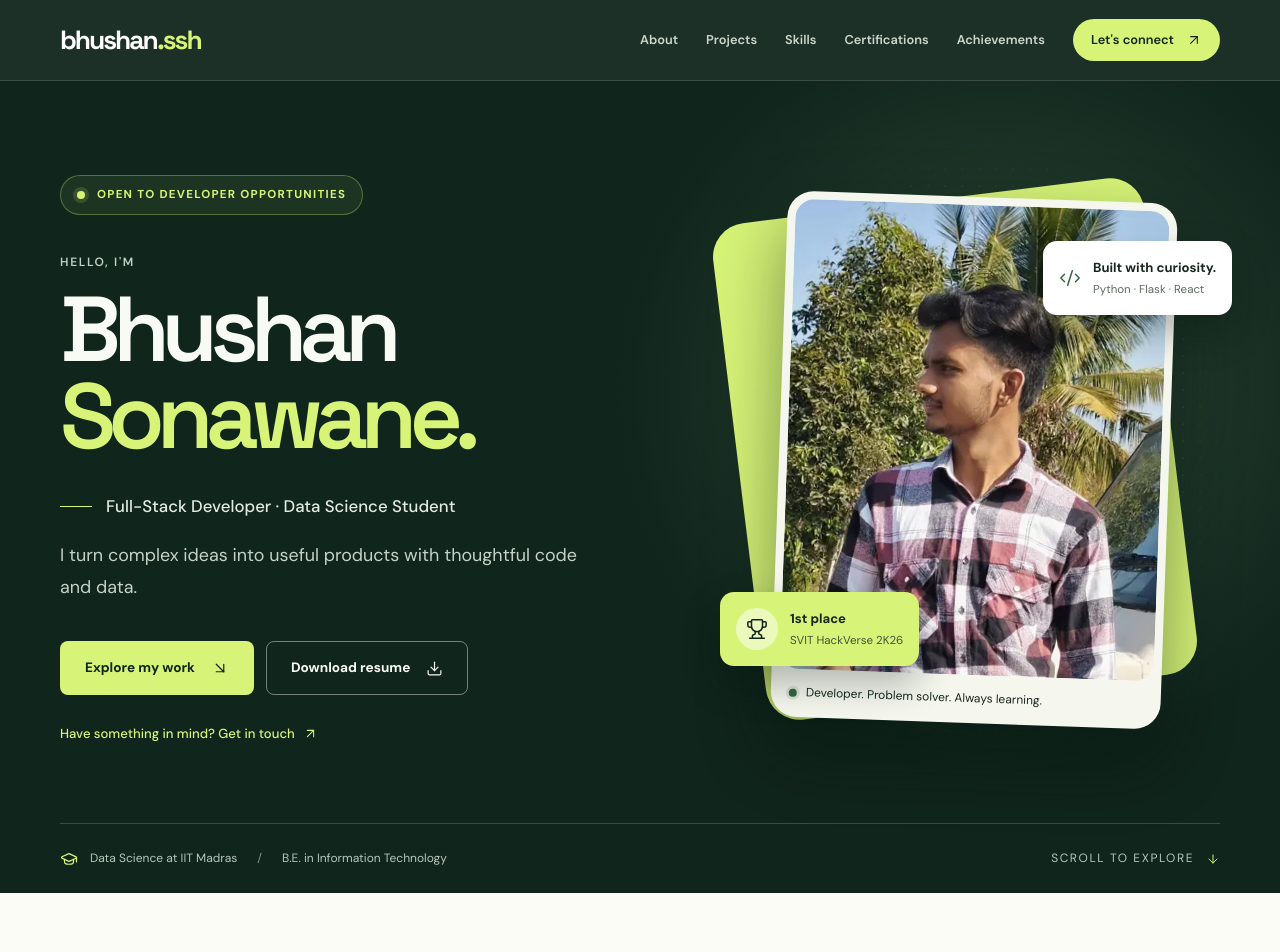
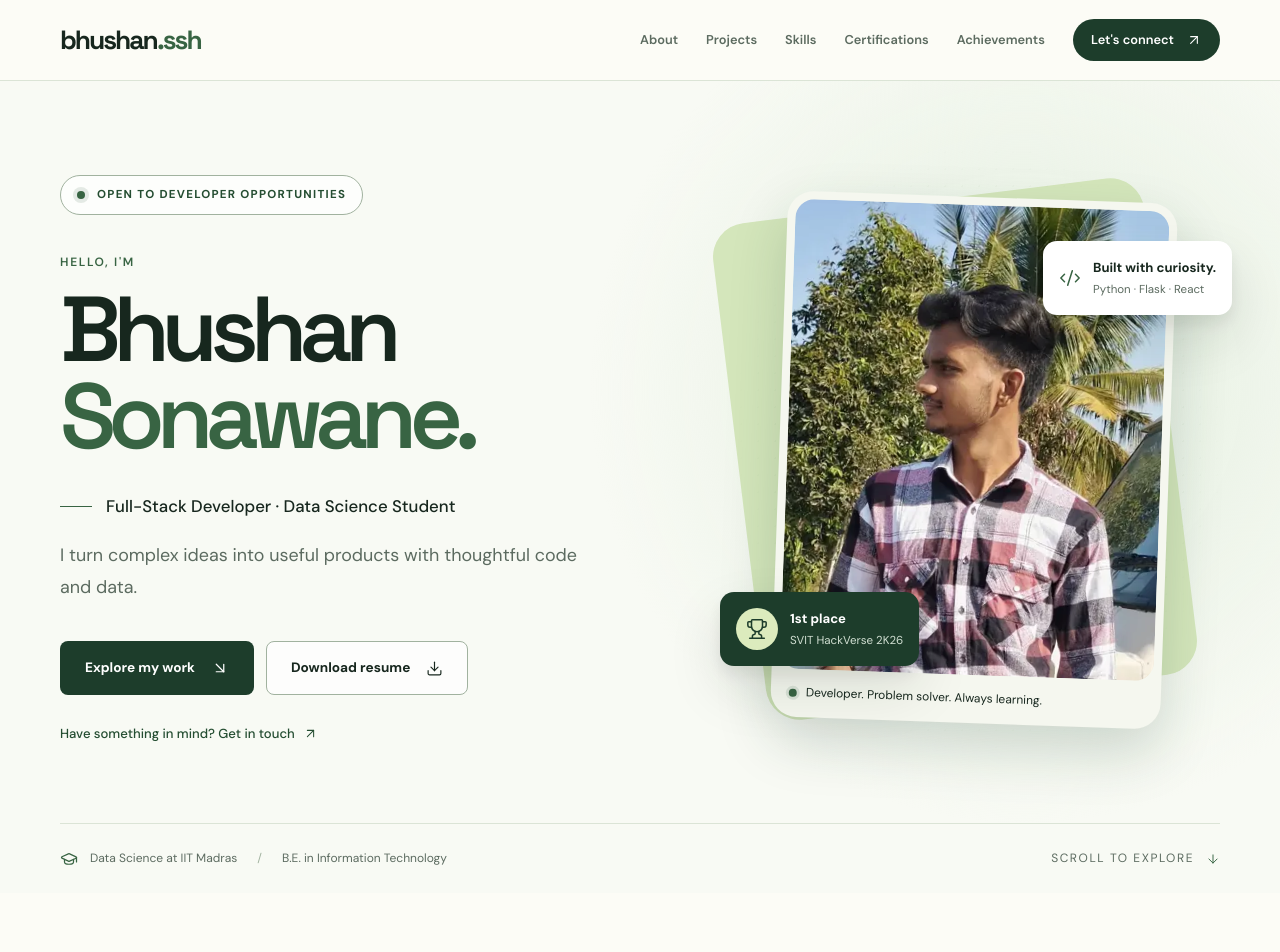
Before and after one commit to bhushan-ssh/Portfolio, a React (Vite) app: page / in a window 1280 px wide. Shown: the top 952 px of the page. Built offline with nearby package versions, Linux system fonts and the light colour scheme.

Commit message:
Theme reverse

```diff
--- a/index.html
+++ b/index.html
@@ -10,7 +10,7 @@
       name="description"
       content="Bhushan Sonawane — full-stack developer and IIT Madras Data Science student. Explore Python, Flask and machine learning projects, certifications, and internship opportunities."
     />
-    <meta name="theme-color" content="#10251c" />
+    <meta name="theme-color" content="#f8faf4" />
     <!-- Replace https://example.com with the final public portfolio URL. -->
     <link rel="canonical" href="https://example.com/" />
     <meta property="og:type" content="website" />
--- a/src/components/Footer.css
+++ b/src/components/Footer.css
@@ -1,11 +1,11 @@
 .footer {
   padding-block: 48px 28px;
-  background: var(--ink);
-  color: #f8fbf4;
-  border-top: 1px solid #ffffff2a;
+  background: var(--white);
+  color: var(--text);
+  border-top: 1px solid var(--border);
 }
 .footer .brand span {
-  color: var(--lime);
+  color: var(--accent);
 }
 .footer-top,
 .footer-bottom {
@@ -15,18 +15,18 @@
   gap: 24px;
 }
 .footer-top > p {
-  color: #b9c9ba;
+  color: var(--muted);
   font-size: 0.8rem;
 }
 .footer-bottom {
-  border-top: 1px solid #ffffff2a;
+  border-top: 1px solid var(--border);
   margin-top: 24px;
   padding-top: 24px;
 }
 .footer-bottom p,
 .footer-bottom .text-link {
   font-size: 0.75rem;
-  color: #b9c9ba;
+  color: var(--muted);
 }
 @media (max-width: 750px) {
   .footer-top,
--- a/src/components/Hero.css
+++ b/src/components/Hero.css
@@ -6,7 +6,7 @@
   align-items: center;
   min-height: 760px;
   padding-top: 88px;
-  color: #f8fbf4;
+  color: var(--text);
 }
 .hero-content {
   position: relative;
@@ -17,21 +17,21 @@
   align-items: center;
   gap: 12px;
   padding: 10px 16px;
-  border: 1px solid #d7f47850;
+  border: 1px solid var(--border-strong);
   border-radius: 100px;
-  color: var(--lime);
-  background: #d7f47812;
+  color: var(--accent-hover);
+  background: #ffffffc9;
   font-size: 0.72rem;
   letter-spacing: 0.11em;
   font-weight: 700;
 }
 .hero .status-dot {
-  background: var(--lime);
-  box-shadow: 0 0 0 4px #d7f47824;
+  background: var(--accent);
+  box-shadow: 0 0 0 4px #38644320;
 }
 .hero-hello {
   margin: 38px 0 14px;
-  color: #c2d1c2;
+  color: var(--accent);
 }
 .hero h1 {
   font-size: clamp(4.4rem, 7.2vw, 7rem);
@@ -40,7 +40,7 @@
   font-weight: 600;
 }
 .hero h1 span {
-  color: var(--lime);
+  color: var(--accent);
 }
 .role-line {
   display: flex;
@@ -49,18 +49,18 @@
   margin-top: 34px;
   font-size: 1.05rem;
   font-weight: 500;
-  color: #e3ebe0;
+  color: var(--text);
 }
 .role-dash {
   width: 32px;
   height: 1px;
-  background: var(--lime);
+  background: var(--accent);
   flex: 0 0 32px;
 }
 .hero-description {
   max-width: 530px;
   margin-top: 20px;
-  color: #c5d3c6;
+  color: var(--muted);
   font-size: 1.12rem;
   line-height: 1.75;
 }
@@ -71,23 +71,23 @@
   margin-top: 38px;
 }
 .hero .button-primary {
-  color: var(--ink);
-  background: var(--lime);
+  color: #fff;
+  background: var(--ink);
 }
 .hero .button-primary:hover {
-  background: #edffae;
+  background: var(--accent);
 }
 .hero .button-secondary {
-  color: #f8fbf4;
-  background: transparent;
-  border-color: #ffffff6b;
+  color: var(--text);
+  background: #ffffffbd;
+  border-color: var(--border-strong);
 }
 .hero .button-secondary:hover {
-  background: #ffffff14;
+  background: var(--sage-light);
 }
 .hero .hero-contact {
   margin-top: 28px;
-  color: var(--lime);
+  color: var(--accent-hover);
   font-size: 0.82rem;
 }
 .hero-visual {
@@ -99,17 +99,17 @@
   content: "";
   position: absolute;
   inset: 30px 48px 52px 10px;
-  background: var(--lime);
+  background: #d4e6bb;
   border-radius: 34px;
   transform: rotate(-7deg);
 }
 .portrait-grid {
   position: absolute;
   inset: -25px -5px 0 5px;
-  background-image: radial-gradient(#b9d87e 1px, transparent 1px);
+  background-image: radial-gradient(#8eae84 1px, transparent 1px);
   background-size: 17px 17px;
   mask-image: radial-gradient(ellipse, #000 15%, transparent 73%);
-  opacity: 0.38;
+  opacity: 0.25;
 }
 .photo-frame {
   position: relative;
@@ -119,7 +119,7 @@
   padding: 8px;
   border-radius: 26px;
   background: #f5f7ef;
-  box-shadow: 0 30px 70px #020f0b70;
+  box-shadow: 0 24px 55px #1d3d2b2e;
   transform: rotate(2deg);
 }
 .profile-photo {
@@ -152,7 +152,7 @@
   border-radius: 14px;
   color: var(--text);
   background: #fff;
-  box-shadow: 0 18px 36px #06140e4a;
+  box-shadow: var(--shadow-lg);
   animation: chip-in 0.8s ease both;
 }
 .floating-note strong,
@@ -177,11 +177,12 @@
 .note-bottom {
   left: -8px;
   bottom: 85px;
-  background: var(--lime);
+  color: #fff;
+  background: var(--ink);
   animation-delay: 0.15s;
 }
 .note-bottom div > span {
-  color: #40533d;
+  color: #d1dfd2;
 }
 .note-icon {
   display: grid;
@@ -190,7 +191,7 @@
   height: 42px;
   border-radius: 50%;
   color: var(--ink);
-  background: #ffffff80;
+  background: var(--lime);
 }
 .hero-bottom {
   grid-column: 1 / -1;
@@ -200,8 +201,8 @@
   gap: 24px;
   margin-top: 72px;
   padding: 25px 0;
-  border-top: 1px solid #ffffff2e;
-  color: #b8c8b9;
+  border-top: 1px solid var(--border);
+  color: var(--muted);
 }
 .hero-bottom p,
 .hero-bottom a {
@@ -212,7 +213,7 @@
 }
 .hero-bottom p > svg,
 .hero-bottom a > svg {
-  color: var(--lime);
+  color: var(--accent);
 }
 .hero-bottom a {
   letter-spacing: 0.13em;
@@ -220,7 +221,7 @@
 }
 .hero-divider {
   margin-inline: 8px;
-  color: #829a84;
+  color: var(--border-strong);
 }
 @keyframes chip-in {
   from { opacity: 0; transform: translateY(12px); }
--- a/src/components/Navbar.css
+++ b/src/components/Navbar.css
@@ -6,11 +6,6 @@
   backdrop-filter: blur(18px);
   border-bottom: 1px solid var(--border);
   transition: background 0.25s, border-color 0.25s;
-}
-.site-header.on-hero {
-  background: #10251cf2;
-  border-color: #ffffff24;
-  color: #fff;
 }
 .navbar {
   min-height: var(--nav-height);
@@ -26,9 +21,6 @@
 }
 .brand span {
   color: var(--accent);
-}
-.on-hero .brand span {
-  color: var(--lime);
 }
 .desktop-nav {
   display: flex;
@@ -75,27 +67,8 @@
   color: #fff;
   background: var(--accent);
 }
-.on-hero .desktop-nav a:not(.nav-cta) {
-  color: #cdd8cc;
-}
-.on-hero .desktop-nav a:not(.nav-cta):hover,
-.on-hero .desktop-nav a[aria-current]:not(.nav-cta) {
-  color: var(--lime);
-  background: #ffffff0e;
-}
-.on-hero .desktop-nav .nav-cta {
-  color: var(--ink);
-  background: var(--lime);
-}
-.on-hero .desktop-nav .nav-cta:hover {
-  background: #efffb4;
-}
 .menu-toggle {
   display: none !important;
-}
-.on-hero .menu-toggle:hover {
-  background: #ffffff1a;
-  color: var(--lime);
 }
 .scroll-progress {
   position: absolute;
@@ -105,9 +78,6 @@
   background: var(--accent);
   transform-origin: left;
   pointer-events: none;
-}
-.on-hero .scroll-progress {
-  background: var(--lime);
 }
 .mobile-menu {
   width: min(460px, calc(100% - 32px));
--- a/src/components/Navbar.jsx
+++ b/src/components/Navbar.jsx
@@ -68,7 +68,7 @@ export default function Navbar() {
     </>
   );
   return (
-    <header className={`site-header${active === "home" ? " on-hero" : ""}`}>
+    <header className="site-header">
       <div className="navbar container">
         <a className="brand" href="#home" aria-label="Bhushan — home">
           bhushan<span>.ssh</span>
--- a/src/components/Skills.css
+++ b/src/components/Skills.css
@@ -1,13 +1,13 @@
 .skills-section {
   --section-background: var(--section-skills);
-  color: #f7faf2;
+  color: var(--text);
 }
 .skills-section .eyebrow,
 .skills-section .section-heading h2 span {
-  color: var(--lime);
+  color: var(--accent);
 }
 .skills-section .aside-copy {
-  color: #c4d3c5;
+  color: var(--muted);
 }
 .skills-grid {
   display: grid;
@@ -17,9 +17,9 @@
 }
 .skill-card {
   padding: 30px;
-  border: 1px solid #ffffff30;
+  border: 1px solid var(--border);
   border-radius: 18px;
-  background: #ffffff0b;
+  background: #fff;
   transition:
     transform 0.2s,
     border-color 0.2s,
@@ -27,15 +27,15 @@
 }
 .skill-card:hover {
   transform: translateY(-5px);
-  border-color: var(--lime);
-  background: #ffffff13;
+  border-color: var(--accent);
+  background: #fff;
 }
 .skill-icon {
   width: 54px;
   height: 54px;
   display: grid;
   place-items: center;
-  background: var(--lime);
+  background: var(--sage-light);
   border-radius: 16px;
   color: var(--ink);
   margin-bottom: 30px;
@@ -45,17 +45,17 @@
   margin-bottom: 20px;
 }
 .skill-card .tech-list span {
-  color: #e2eadf;
-  background: #ffffff12;
-  border-color: #ffffff2b;
+  color: var(--muted);
+  background: var(--surface);
+  border-color: var(--border);
   font-size: 0.75rem;
   padding: 5px 8px;
 }
 .exploring {
   margin-top: 28px;
   padding: 24px 28px;
-  background: #ffffff0b;
-  border: 1px solid #ffffff30;
+  background: #ffffffd9;
+  border: 1px solid var(--border);
   border-radius: 16px;
   display: flex;
   align-items: center;
@@ -66,11 +66,11 @@
   display: flex;
   align-items: center;
   gap: 10px;
-  color: var(--lime);
+  color: var(--accent-hover);
   font-weight: 500;
 }
 .exploring p {
-  color: #c4d3c5;
+  color: var(--muted);
 }
 @media (max-width: 1000px) {
   .skills-grid {
--- a/src/styles/tokens.css
+++ b/src/styles/tokens.css
@@ -4,15 +4,15 @@
   --surface: #f0f3e9;
   --sage-light: #e6efdf;
   --card-surface: #ffffff;
-  --section-hero: radial-gradient(circle at 78% 38%, #2d4735 0, transparent 34%), #10251c;
+  --section-hero: radial-gradient(circle at 80% 38%, #e3efdf 0, transparent 38%), #f8faf4;
   --section-about: #fcfcf6;
   --section-projects: #f0f3e9;
-  --section-skills: #1b3026;
+  --section-skills: #edf4eb;
   --section-certificates: #fcfcf6;
-  --section-achievements: #e5f3bd;
-  --section-contact: #10251c;
-  --ink: #10251c;
-  --lime: #d7f478;
+  --section-achievements: #e6f0df;
+  --section-contact: #edf4e9;
+  --ink: #1d3d2b;
+  --lime: #dcebbd;
   --text: #17271e;
   --muted: #5c6b60;
   --accent: #386443;
```
Also changed, not shown: src/components/Contact.css (+20 -19 lines).
